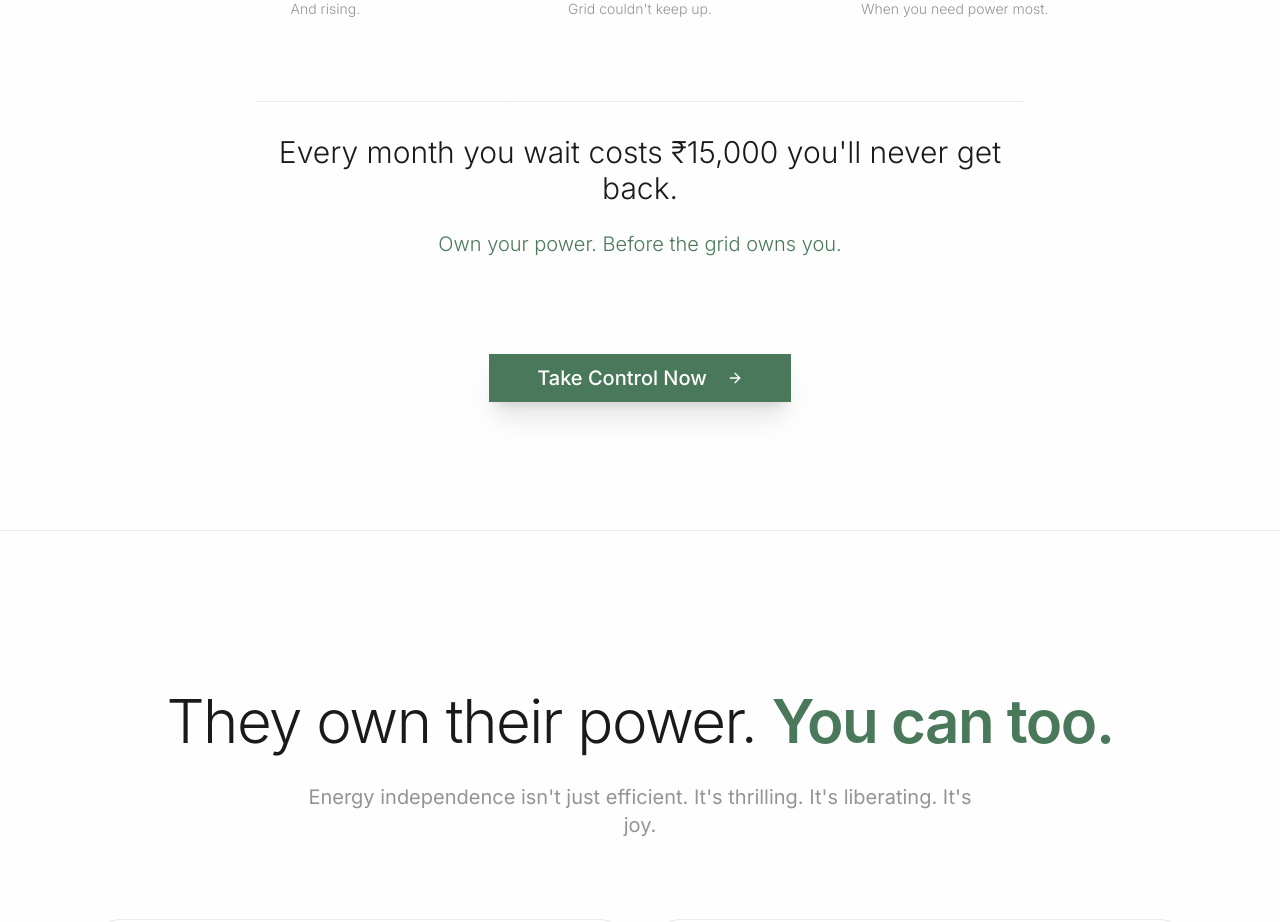
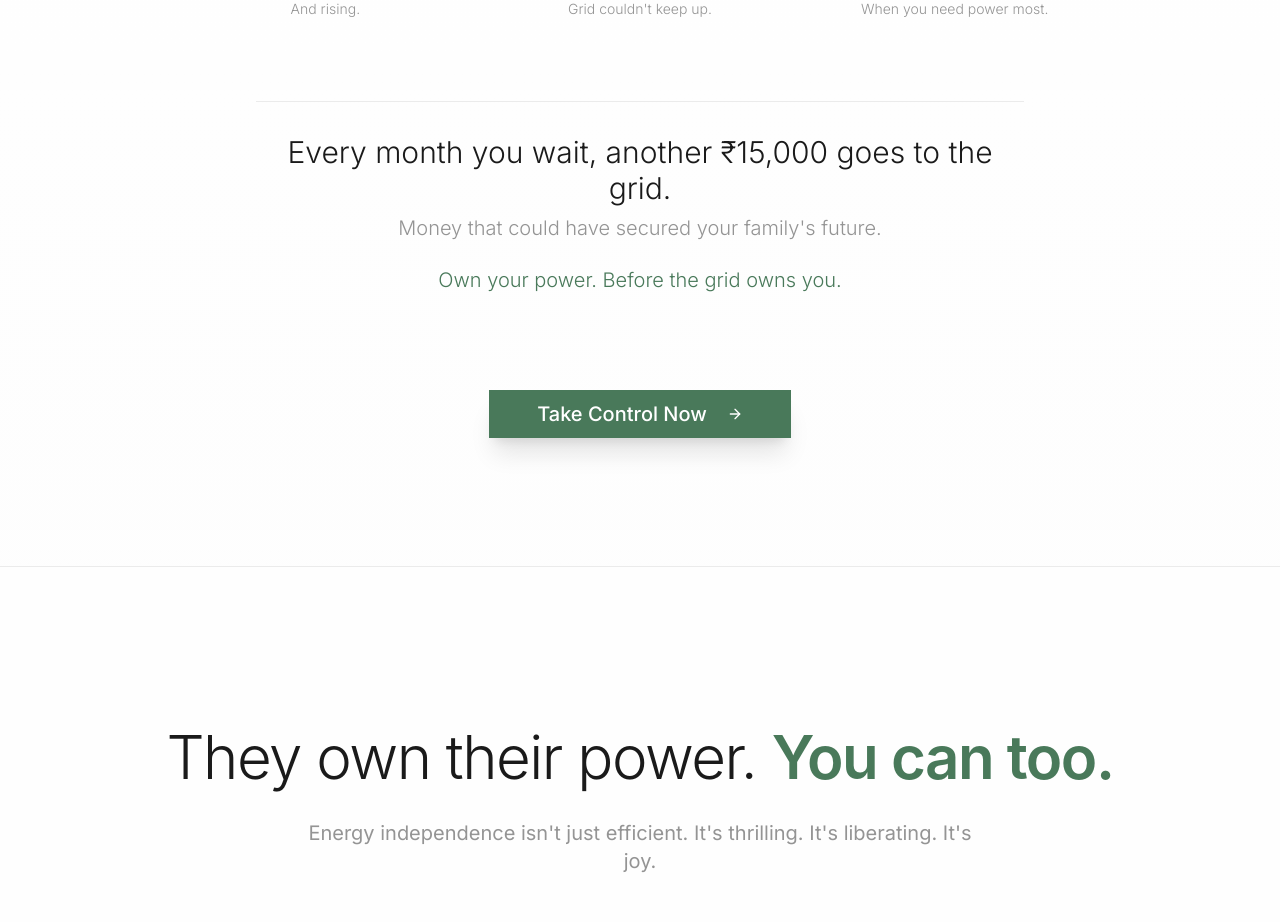
Before and after one commit to dv1990/ness_apple2, a React (Vite) app: page / in a window 1280 px wide. Shown: the part 1760-2682 px from the top of the page. Built offline with nearby package versions, Linux system fonts and the light colour scheme.

Commit message:
Refine "Why Now?" section

```diff
--- a/src/pages/Index.tsx
+++ b/src/pages/Index.tsx
@@ -156,7 +156,9 @@ const Index = () => {
             {/* The Cost of Waiting */}
             <div className="pt-8 space-y-6 border-t border-border max-w-3xl mx-auto">
               <p className="text-2xl md:text-3xl font-light text-foreground leading-relaxed">
-                Every month you wait costs ₹15,000 you'll never get back.
+                Every month you wait, another ₹15,000 goes to the grid.
+                <br />
+                <span className="text-muted-foreground text-xl">Money that could have secured your family's future.</span>
               </p>
               <p className="text-xl font-light text-energy">
                 Own your power. Before the grid owns you.
```
